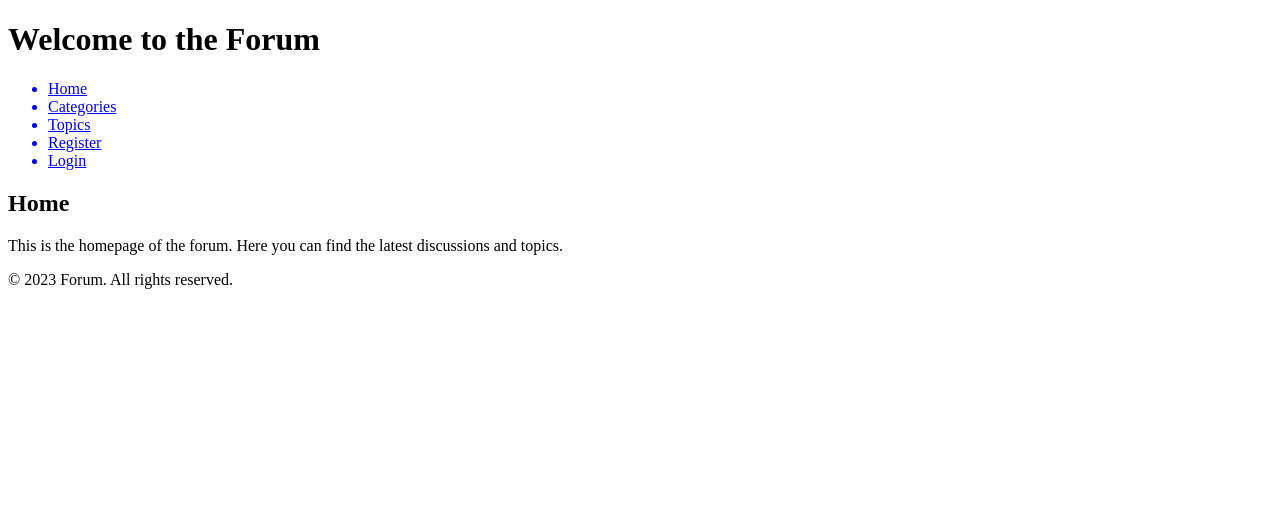
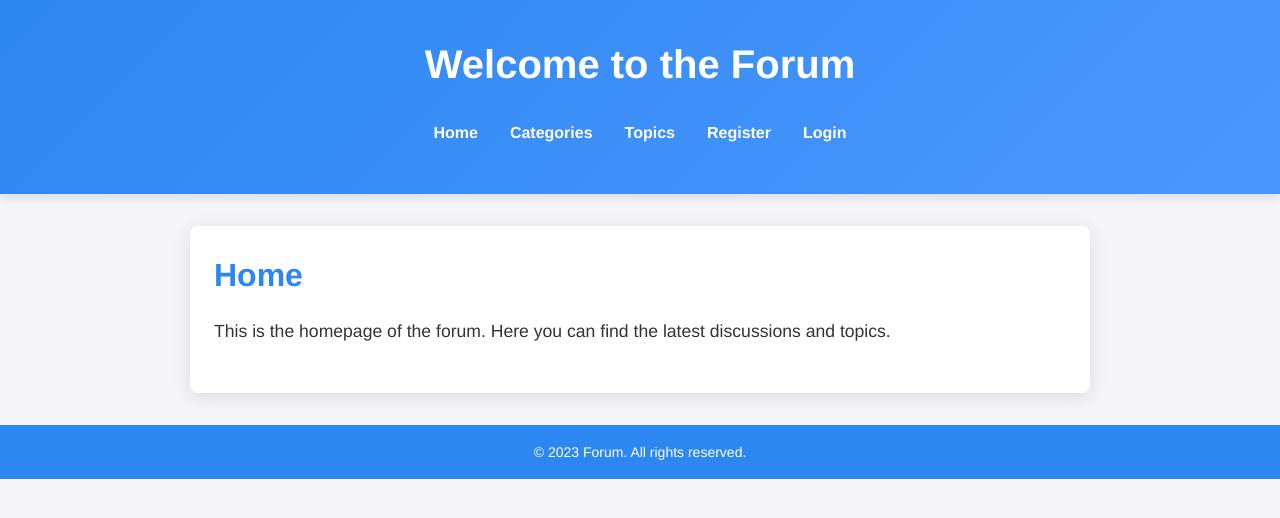
Before and after one commit to Web-Project-EHH/Web_Project_EHH, a FastAPI app: page /home/ in a window 1280 px wide. Shown: the top 518 px of the page. Run offline with FastAPI, Linux system fonts and the light colour scheme.

Commit message:
frontend more

```diff
--- a/main.py
+++ b/main.py
@@ -1,4 +1,5 @@
 from fastapi import FastAPI
+from fastapi.staticfiles import StaticFiles
 # from routers.admin import router as admin_router
 from routers.api.users import users_router
 from routers.api.categories import router as categories_router
@@ -15,6 +16,7 @@ from routers.web.home import router as home_router
 from routers.web.login import router as login_router
 from routers.web.logout import router as logout_router
 from routers.web.register import router as register_router
+
 
 import uvicorn
 
@@ -35,6 +37,7 @@ app.include_router(web_replies_router)
 app.include_router(login_router)
 app.include_router(logout_router)
 app.include_router(register_router)
+app.mount("/static", StaticFiles(directory="static"), name="static")
 
 if __name__ == "__main__":
     uvicorn.run(app, host="127.0.0.1", port=8000)
--- /dev/null
+++ b/static/css/styles.css
@@ -0,0 +1,108 @@
+/* styles.css */
+
+* {
+    margin: 0;
+    padding: 0;
+    box-sizing: border-box;
+}
+
+body {
+    font-family: 'Helvetica Neue', Arial, sans-serif;
+    background-color: #f4f4f9;
+    color: #333;
+    line-height: 1.6;
+}
+
+header {
+    background: linear-gradient(135deg, #2d87f0, #4a98ff);
+    color: white;
+    padding: 2rem;
+    text-align: center;
+    box-shadow: 0 4px 10px rgba(0, 0, 0, 0.1);
+}
+
+header h1 {
+    font-size: 2.5rem;
+    margin-bottom: 0.5rem;
+}
+
+nav ul {
+    list-style: none;
+    display: flex;
+    justify-content: center;
+    gap: 2rem;
+    padding: 1rem 0;
+}
+
+nav ul a {
+    text-decoration: none;
+    color: white;
+    font-weight: bold;
+    position: relative;
+}
+
+nav ul a::after {
+    content: '';
+    display: block;
+    height: 2px;
+    width: 0;
+    background: white;
+    transition: width 0.3s;
+    position: absolute;
+    bottom: -5px;
+    left: 50%;
+    transform: translateX(-50%);
+}
+
+nav ul a:hover::after {
+    width: 100%;
+}
+
+main {
+    max-width: 900px;
+    margin: 2rem auto;
+    padding: 1.5rem;
+    background-color: white;
+    border-radius: 8px;
+    box-shadow: 0 4px 20px rgba(0, 0, 0, 0.1);
+}
+
+section#home h2 {
+    font-size: 2rem;
+    color: #2d87f0;
+    margin-bottom: 1rem;
+}
+
+section#home p {
+    font-size: 1.1rem;
+    margin-bottom: 1.5rem;
+}
+
+footer {
+    text-align: center;
+    padding: 1rem;
+    background-color: #2d87f0;
+    color: white;
+    margin-top: 2rem;
+}
+
+footer p {
+    font-size: 0.875rem;
+}
+
+/* Responsive adjustments */
+@media (max-width: 600px) {
+    nav ul {
+        flex-direction: column;
+        gap: 1rem;
+    }
+
+    header h1 {
+        font-size: 2rem;
+    }
+
+    main {
+        margin: 1rem;
+        padding: 1rem;
+    }
+}
--- a/templates/index.html
+++ b/templates/index.html
@@ -3,6 +3,7 @@
 <head>
     <meta charset="UTF-8">
     <meta name="viewport" content="width=device-width, initial-scale=1.0">
+    <link href="../static/css/styles.css" rel="stylesheet">
     <title>Forum</title>
 </head>
 <body>
@@ -10,7 +11,7 @@
         <h1>Welcome to the Forum</h1>
         <nav>
             <ul>
-                <a href="http://127.0.0.1:8000/home/"><li>Home</li></a>
+                <a href="http://127.0.0.1:8000/home"><li>Home</li></a>
                 <a href="http://127.0.0.1:8000/categories/"><li>Categories</li></a>
                 <a href="http://127.0.0.1:8000/topics/"><li>Topics</li></a>
                 <a href="http://127.0.0.1:8000/register/"><li>Register</li></a>
--- a/templates/login.html
+++ b/templates/login.html
@@ -4,6 +4,7 @@
     <meta charset="UTF-8">
     <meta name="viewport" content="width=device-width, initial-scale=1.0">
     <title>Categories</title>
+    <link href="../static/css/styles.css" rel="stylesheet">
 </head>
 <body>
     <header>
--- a/templates/register.html
+++ b/templates/register.html
@@ -4,6 +4,7 @@
     <meta charset="UTF-8">
     <meta name="viewport" content="width=device-width, initial-scale=1.0">
     <title>Register - Forum</title>
+    <link href="../static/css/styles.css" rel="stylesheet">
 </head>
 <body>
     <header>
```
